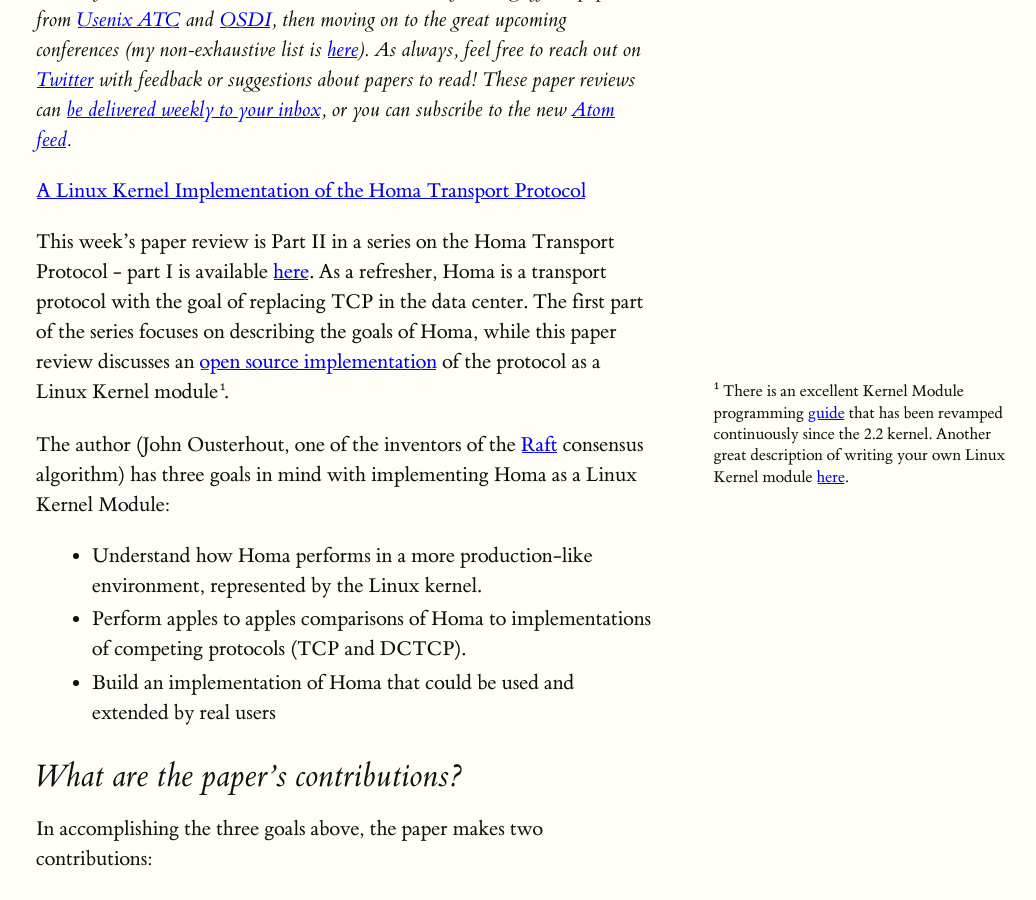
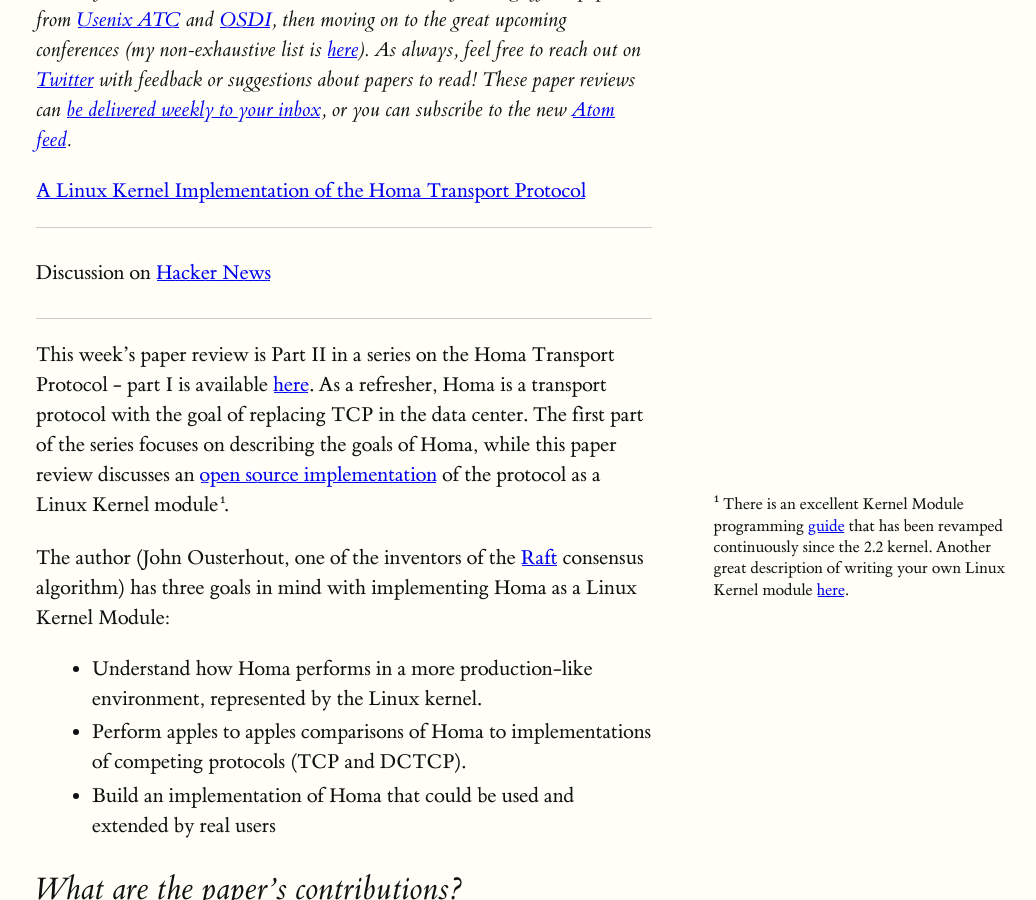
Before and after one commit to mlerner/mlerner.github.io, a Jekyll site: the page built from _posts/2021-08-29-a-linux-kernel-implementation-of-the-homa-transport-protocol.md, in a window 1280 px wide and 900 px high, scrolled down 536 px. Shown: the whole window, without its empty margins (124-1160 px from the left). Built offline with Jekyll 4.4.1, drawn with Linux system fonts in a browser that asks for light colours.

Commit message:
Add discussion link

```diff
--- a/_posts/2021-08-29-a-linux-kernel-implementation-of-the-homa-transport-protocol.md
+++ b/_posts/2021-08-29-a-linux-kernel-implementation-of-the-homa-transport-protocol.md
@@ -7,6 +7,8 @@ categories:
 _Programming note: I will be taking a several week break from writing paper reviews for the summer. When we come back, I will be finishing off the papers from [Usenix ATC](https://www.usenix.org/conference/atc21) and [OSDI](https://www.usenix.org/conference/osdi21), then moving on to the great upcoming conferences (my non-exhaustive list is [here](https://www.micahlerner.com/2021/08/14/systems-conferences-2021.html)). As always, feel free to reach out on [Twitter](https://twitter.com/micahlerner) with feedback or suggestions about papers to read! These paper reviews can [be delivered weekly to your inbox](https://tinyletter.com/micahlerner/), or you can subscribe to the new [Atom feed](https://www.micahlerner.com/feed.xml)._
 
 [A Linux Kernel Implementation of the Homa Transport Protocol](https://www.usenix.org/system/files/atc21-ousterhout.pdf)
+
+{% discussion 'https://news.ycombinator.com/item?id=28440542' %}
 
 This week's paper review is Part II in a series on the Homa Transport Protocol - part I is available [here](/2021/08/15/a-linux-kernel-implementation-of-the-homa-transport-protocol.html). As a refresher, Homa is a transport protocol with the goal of replacing TCP in the data center. The first part of the series focuses on describing the goals of Homa, while this paper review discusses an [open source implementation](https://github.com/PlatformLab/HomaModule) of the protocol as a Linux Kernel module{% sidenote 'linuxkernelmodule' "There is an excellent Kernel Module programming [guide](https://sysprog21.github.io/lkmpg/) that has been revamped continuously since the 2.2 kernel. Another great description of writing your own Linux Kernel module [here](https://linux-kernel-labs.github.io/refs/heads/master/labs/kernel_modules.html)."%}.
 
```
